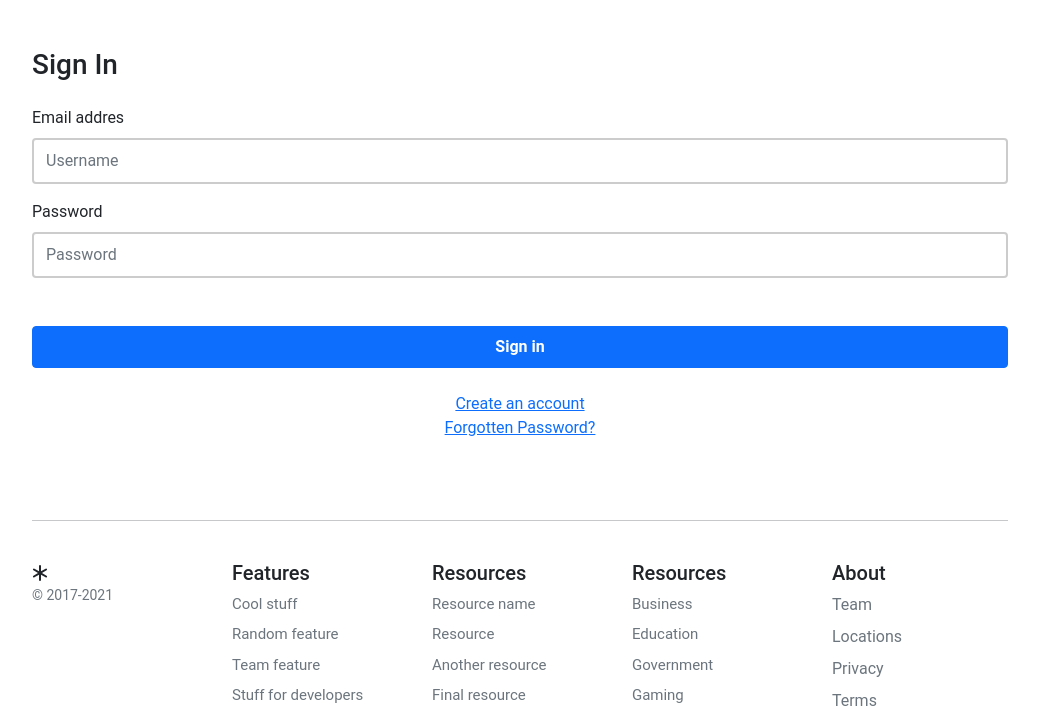
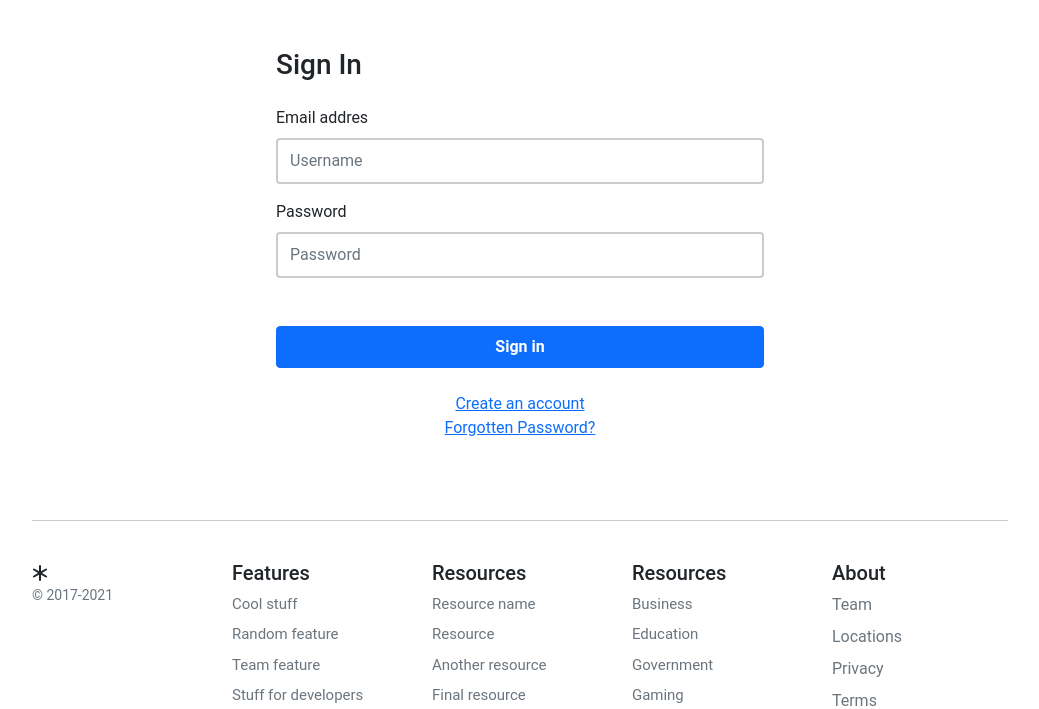
Before and after one commit to AslanZ-5/book-store, a Django app: page /account/login/ in a window 1280 px wide. Shown: the part 94-803 px from the top of the page, without its empty margins (120-1159 px from the left). Run offline with Django 4.2, Linux system fonts and the light colour scheme; data that the repository does not hold is empty; parts of the project's set-up code (start-up, migrations or seed data) failed here and were passed over.

```diff
--- a/templates/account/login.html
+++ b/templates/account/login.html
@@ -1,7 +1,7 @@
 {% extends "sub_base.html" %}
 {% block title %}Log-in{% endblock %}
 {% block subcontent %}
-
+<div class="col-6 mx-auto">
 <form class="account-form" action="{% url 'account:login' %}" method="post">
   {% csrf_token %}
   <h3 class="mb-4">Sign In</h3>
@@ -24,5 +24,5 @@
     <div class="text-center"><a href="{% url 'account:pwdreset' %}">Forgotten Password?</a></div>
   </div>
 </form>
-
+</div>
 {% endblock %}
```
